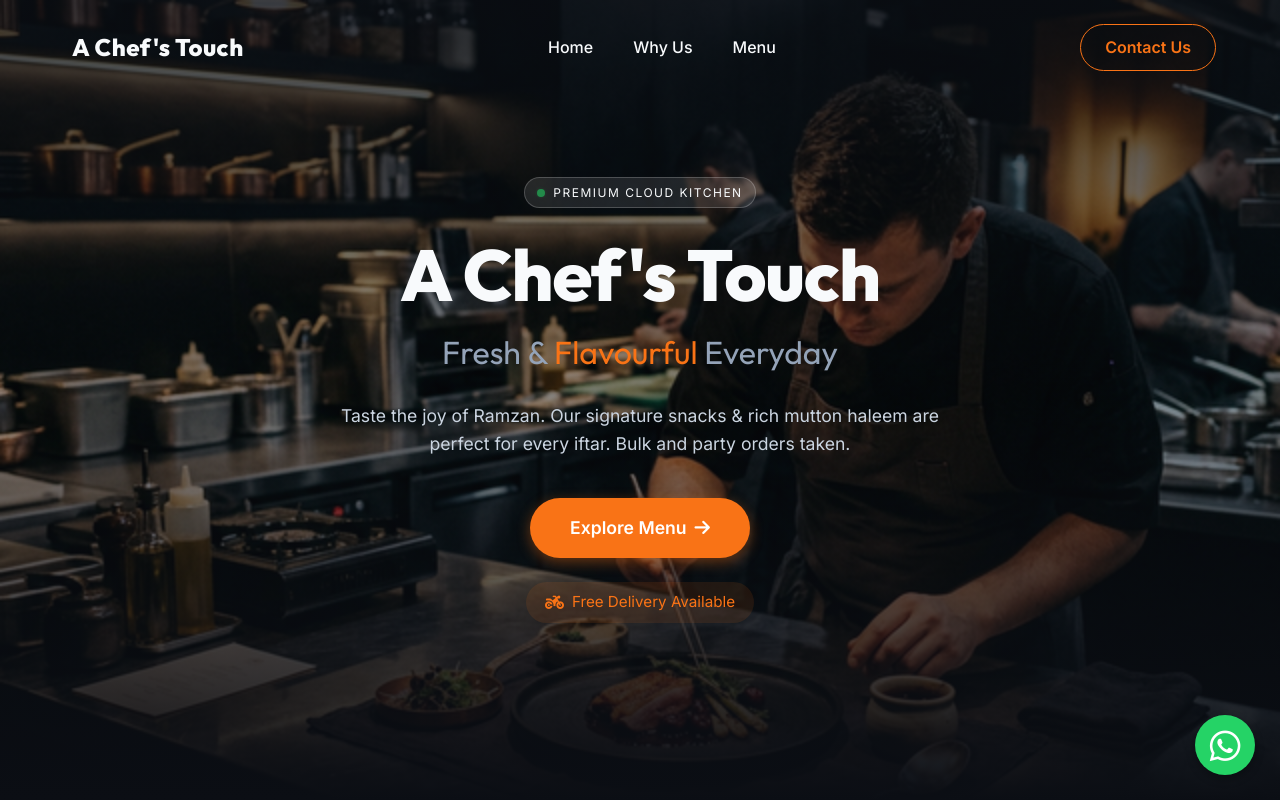
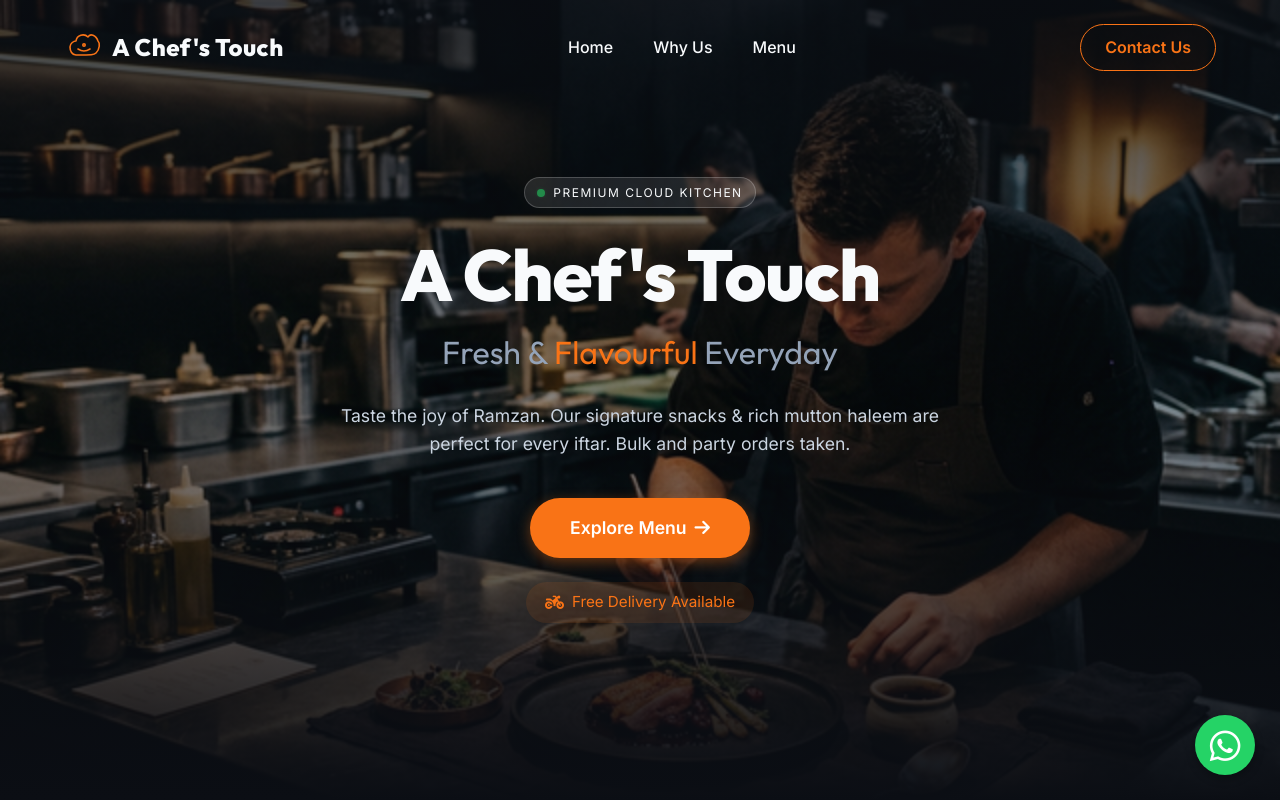
Before and after one commit to ubadha-kaif-work/A-chef-s-touch, a React (Vite) app in the folder a-chefs-touch-react/: page / in a window 1280 px wide. Shown: the top 800 px of the page. Built offline with nearby package versions, Linux system fonts and the light colour scheme; the HTML template or start-up script is replaced by a standard one.

Commit message:
feat: add animated minimalist svg logo

```diff
--- /dev/null
+++ b/a-chefs-touch-react/src/components/AnimatedLogo.tsx
@@ -0,0 +1,43 @@
+import React from 'react';
+
+const AnimatedLogo: React.FC = () => {
+    return (
+        <svg
+            className="animated-logo"
+            viewBox="0 0 100 100"
+            xmlns="http://www.w3.org/2000/svg"
+        >
+            {/* Minimalist Chef Hat / Steam outline */}
+            <path
+                className="logo-path main-path"
+                d="M 30 70 C 20 70 15 60 15 50 C 15 40 25 35 30 35 C 32 20 50 15 60 25 C 65 15 80 20 85 35 C 90 40 90 55 80 65 C 75 70 70 70 30 70 Z"
+                fill="none"
+                stroke="currentColor"
+                strokeWidth="4"
+                strokeLinecap="round"
+                strokeLinejoin="round"
+            />
+            {/* Inner elegant swoop (like a smile or whisk wire) */}
+            <path
+                className="logo-path accent-path"
+                d="M 35 55 Q 50 65 65 55"
+                fill="none"
+                stroke="currentColor"
+                strokeWidth="4"
+                strokeLinecap="round"
+            />
+            {/* Small elegant dot */}
+            <circle
+                className="logo-path dot-path"
+                cx="50"
+                cy="45"
+                r="3"
+                fill="none"
+                stroke="currentColor"
+                strokeWidth="4"
+            />
+        </svg>
+    );
+};
+
+export default AnimatedLogo;
--- a/a-chefs-touch-react/src/components/Navbar.tsx
+++ b/a-chefs-touch-react/src/components/Navbar.tsx
@@ -1,5 +1,6 @@
 import React, { useState, useEffect } from 'react';
 import { Link, useLocation } from 'react-router-dom';
+import AnimatedLogo from './AnimatedLogo';
 
 const Navbar: React.FC = () => {
     const [scrolled, setScrolled] = useState(false);
@@ -47,7 +48,7 @@ const Navbar: React.FC = () => {
         <nav className={`navbar ${scrolled ? 'scrolled' : ''}`} id="navbar">
             <div className="navbar-container">
                 <Link to="/" className="logo">
-                    <i className="fa-solid fa-hat-chef logo-icon"></i>
+                    <AnimatedLogo />
                     <span className="logo-text">A Chef's Touch</span>
                 </Link>
                 <div className={`nav-links ${menuOpen ? 'active' : ''}`}>
--- a/a-chefs-touch-react/src/index.css
+++ b/a-chefs-touch-react/src/index.css
@@ -697,3 +697,48 @@ a {
   transform: translateY(-5px);
   box-shadow: 0 6px 15px rgba(37, 211, 102, 0.4);
 }
+/* Animated Logo */
+.animated-logo {
+  width: 40px;
+  height: 40px;
+  color: var(--accent); /* Uses the orange accent color */
+}
+
+/* Base styles for the SVG paths */
+.logo-path {
+  stroke-dasharray: 400; /* Create segments longer than the path itself */
+  stroke-dashoffset: 400; /* Offset them so they are initially invisible */
+  animation: drawLine 2.5s ease-in-out forwards;
+}
+
+/* Stagger the animations so they draw in sequence */
+.main-path {
+  animation-delay: 0.2s;
+}
+
+.accent-path {
+  animation-delay: 1.2s;
+}
+
+.dot-path {
+  animation-delay: 1.8s;
+}
+
+/* The actual drawing keyframe */
+@keyframes drawLine {
+  to {
+    stroke-dashoffset: 0;
+  }
+}
+
+/* Optional: Add a gentle float animation after it draws */
+@keyframes floatLogo {
+  0% { transform: translateY(0px) rotate(0deg); }
+  50% { transform: translateY(-3px) rotate(2deg); }
+  100% { transform: translateY(0px) rotate(0deg); }
+}
+
+.animated-logo {
+  animation: floatLogo 4s ease-in-out infinite;
+  animation-delay: 2.5s; /* Start floating after drawing is done */
+}
```
